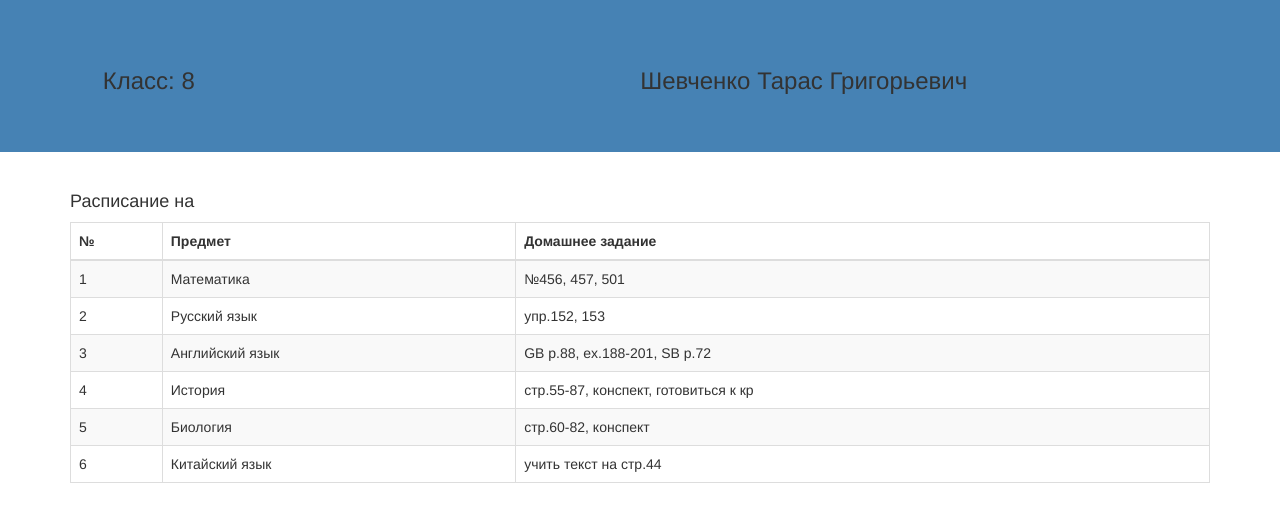
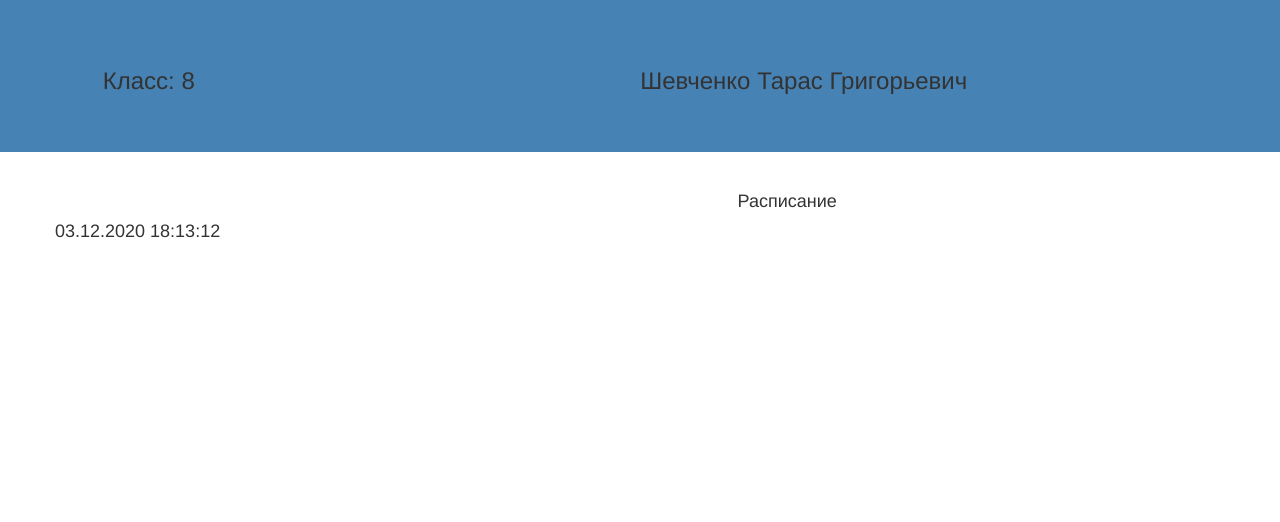
Before and after one commit to VladimirKancevich/E-DIARY, a Django app: page / in a window 1280 px wide. Shown: the part 50-572 px from the top of the page. Run offline with Django 3.2, Linux system fonts and the light colour scheme; some libraries are stand-ins or nearby versions.

Commit message:
Добавил main расписание и дату

```diff
--- a/testapp/app1/templates/app1/main.html
+++ b/testapp/app1/templates/app1/main.html
@@ -3,8 +3,6 @@
 {% block title %}Главная страница{% endblock %}
 
 {% block content %}
-<div id="current_date_time_block"></div>
-
 
 <div class="jumbotron text-center" >
   <div class="row">
@@ -14,55 +12,59 @@
 </div>
 
 <div class="container">
+  <div class="row">
+  <h4 class="col-sm-7">
+    <h4>Расписание <h4>
+    <div id="current_date_time_block"></div>
+<script type="text/javascript">
 
-  <h4>Расписание на  {{date}}</h4>
+    /* функция добавления ведущих нулей */
+    /* (если число меньше десяти, перед числом добавляем ноль) */
+    function zero_first_format(value)
+    {
+        if (value < 10)
+        {
+            value='0'+value;
+        }
+        return value;
+    }
+
+    /* функция получения текущей даты и времени */
+    function date_time()
+    {
+        var current_datetime = new Date();
+        var day = zero_first_format(current_datetime.getDate());
+        var month = zero_first_format(current_datetime.getMonth()+1);
+        var year = current_datetime.getFullYear();
+        var hours = zero_first_format(current_datetime.getHours());
+        var minutes = zero_first_format(current_datetime.getMinutes());
+        var seconds = zero_first_format(current_datetime.getSeconds());
+
+        return day+"."+month+"."+year+" "+hours+":"+minutes+":"+seconds;
+    }
+
+    /* выводим текущую дату и время на сайт в блок с id "current_date_time_block" */
+document.getElementById('current_date_time_block').innerHTML = date_time();
+</script></h4></h4>
 
 
     <table class="table table-bordered table-striped">
-
-      <thead>
+      {% for el in lessons %}
+      <div class=" name-output">
       <tr>
-        <th>№</th>
-        <th>Предмет</th>
-        <th>Домашнее задание</th>
+        <td>{{el.lessons}}</td>
       </tr>
-      </thead>
-      <tbody>
-      <tr>
-        <td>1</td>
-        <td>Математика</td>
-        <td>№456, 457, 501</td>
-      </tr>
-      <tr>
-        <td>2</td>
-        <td>Русский язык</td>
-        <td>упр.152, 153</td>
-      </tr>
-      <tr>
-        <td>3</td>
-        <td>Английский язык</td>
-        <td>GB p.88, ex.188-201, SB p.72</td>
-      </tr>
-      <tr>
-        <td>4</td>
-        <td>История</td>
-        <td>стр.55-87, конспект, готовиться к кр</td>
-      </tr>
-      <tr>
-        <td>5</td>
-        <td>Биология</td>
-        <td>стр.60-82, конспект</td>
-      </tr>
-      <tr>
-        <td>6</td>
-        <td>Китайский язык</td>
-        <td>учить текст на стр.44</td>
-      </tr>
+      </div>
+      {%endfor%}
     </tbody>
   </table>
+  </div>
   <div class="col-sm-4">
 
   </div>
   </div>
+</div>
 
+</body>
+</html>
 {% endblock %}
```
Lines whose indentation alone changed are shown as unchanged.
